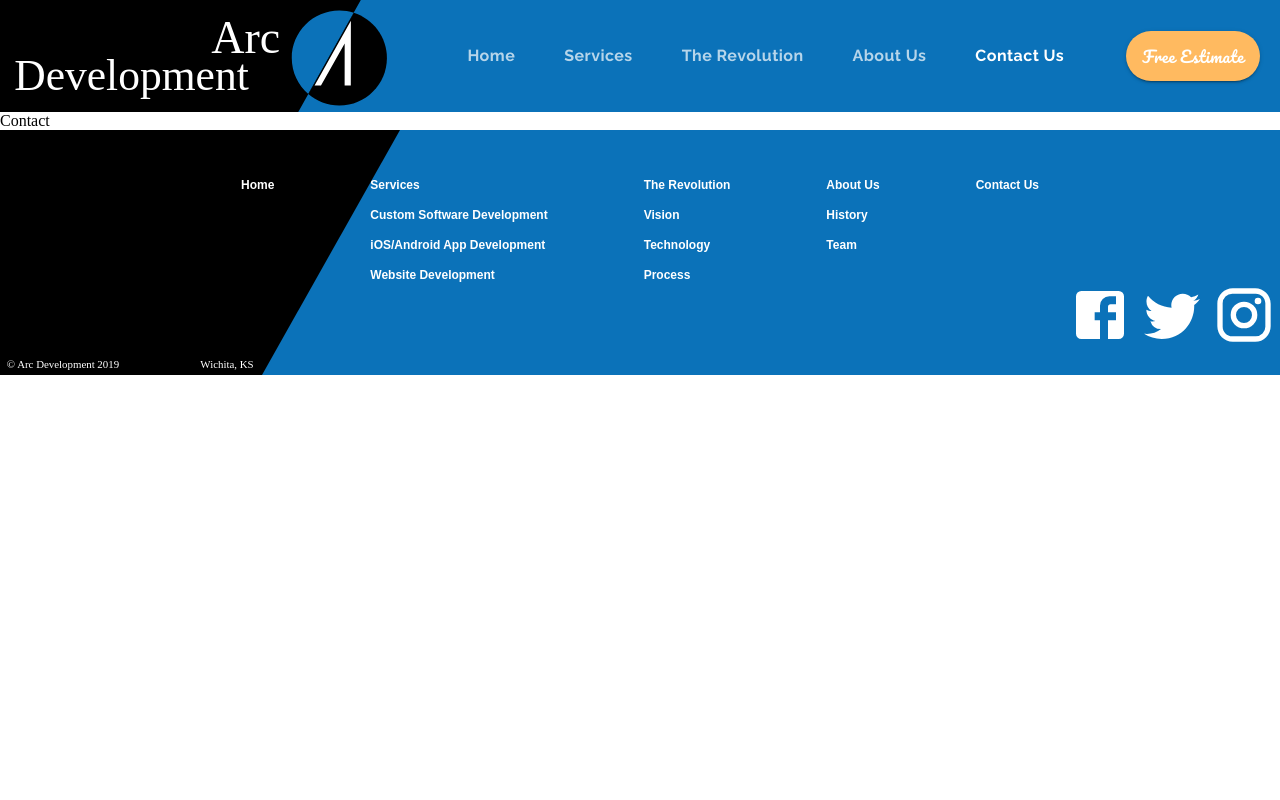
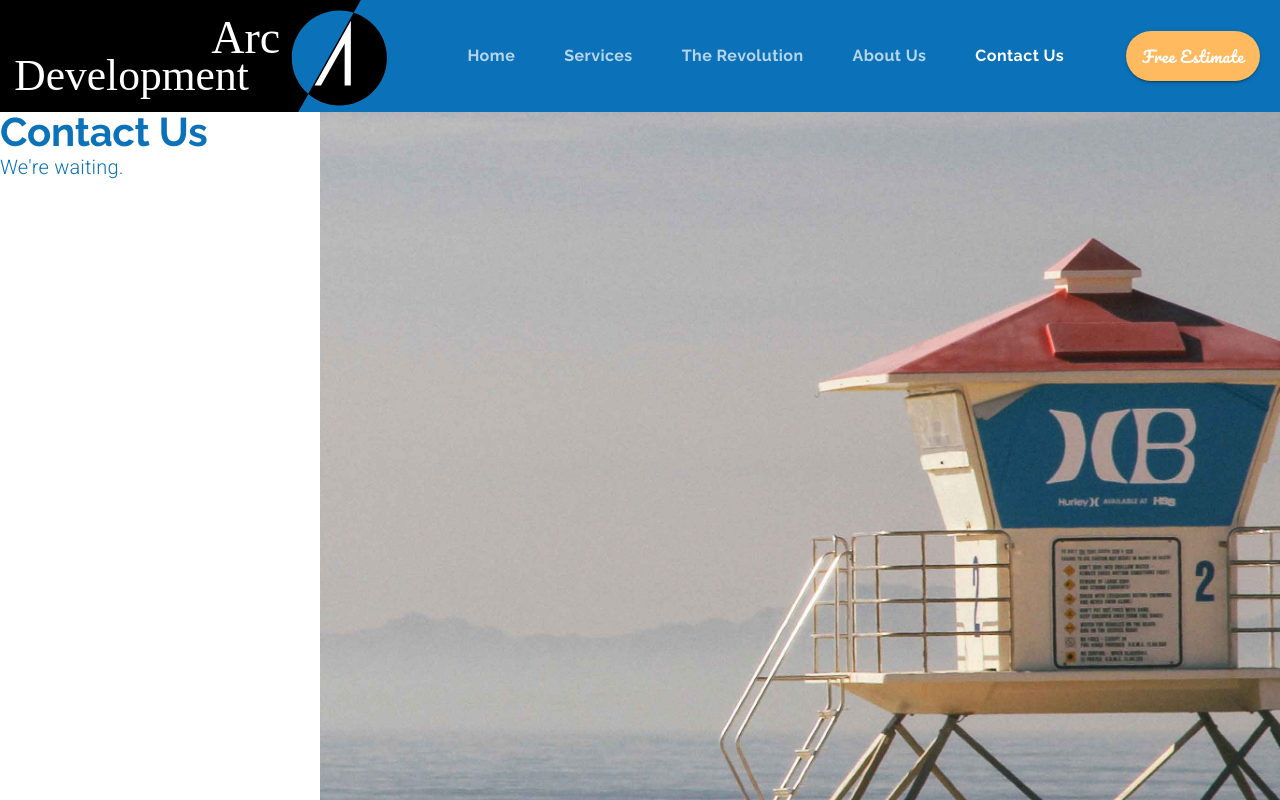
Before and after one commit to SepantaJoshani/Arc-Dev-Clone, a React (Create React App) app: page /contact in a window 1280 px wide. Shown: the top 800 px of the page. Built offline with nearby package versions, Linux system fonts and the light colour scheme.

Commit message:
starting the contact us page

```diff
--- a/src/App.js
+++ b/src/App.js
@@ -11,6 +11,7 @@ import MobileApps from "./pages/MobileApps";
 import Websites from "./pages/Websites";
 import Revolution from "./pages/Revolution";
 import AboutUs from "./pages/AboutUs";
+import ContactUs from "./pages/ContactUs";
 
 function App() {
   const [selectedIndex, setSelectedIndex] = useState(0);
@@ -96,7 +97,16 @@ function App() {
               />
             )}
           />
-          <Route exact path="/contact" component={() => <div>Contact</div>} />
+          <Route
+            exact
+            path="/contact"
+            component={() => (
+              <ContactUs
+                setValue={setValue}
+                setSelectedIndex={setSelectedIndex}
+              />
+            )}
+          />
           <Route exact path="/estimate" component={() => <div>Estimate</div>} />
         </Switch>
         <Footer setValue={setValue} setSelectedIndex={setSelectedIndex} />
--- /dev/null
+++ b/src/pages/ContactUs.js
@@ -0,0 +1,37 @@
+import React from "react";
+import { makeStyles, useTheme } from "@material-ui/styles";
+import { Link } from "react-router-dom";
+import { Grid, Typography } from "@material-ui/core";
+import background from '../assets/background.jpg'
+
+const useStyles = makeStyles((theme) => ({
+    background: {
+        backgroundImage: `url(${background})`,
+        backgroundPosition: "center",
+        backgroundSize: "cover",
+        backgroundRepeat: "no-repeat",
+        height: "60em",
+
+      },
+}));
+
+const ContactUs = () => {
+  const classes = useStyles();
+  const theme = useTheme();
+
+  return (
+    <Grid container direciton="row">
+      <Grid item container direction="column" lg={3}>
+        <Grid item>
+          <Typography variant="h2" style={{lineHeight:1}}>Contact Us</Typography>
+          <Typography style={{color:theme.palette.common.blue}} variant="body1">We're waiting.</Typography>
+        </Grid>
+      </Grid>
+      <Grid item container className={classes.background} lg={9}>
+
+      </Grid>
+    </Grid>
+  );
+};
+
+export default ContactUs;
```
